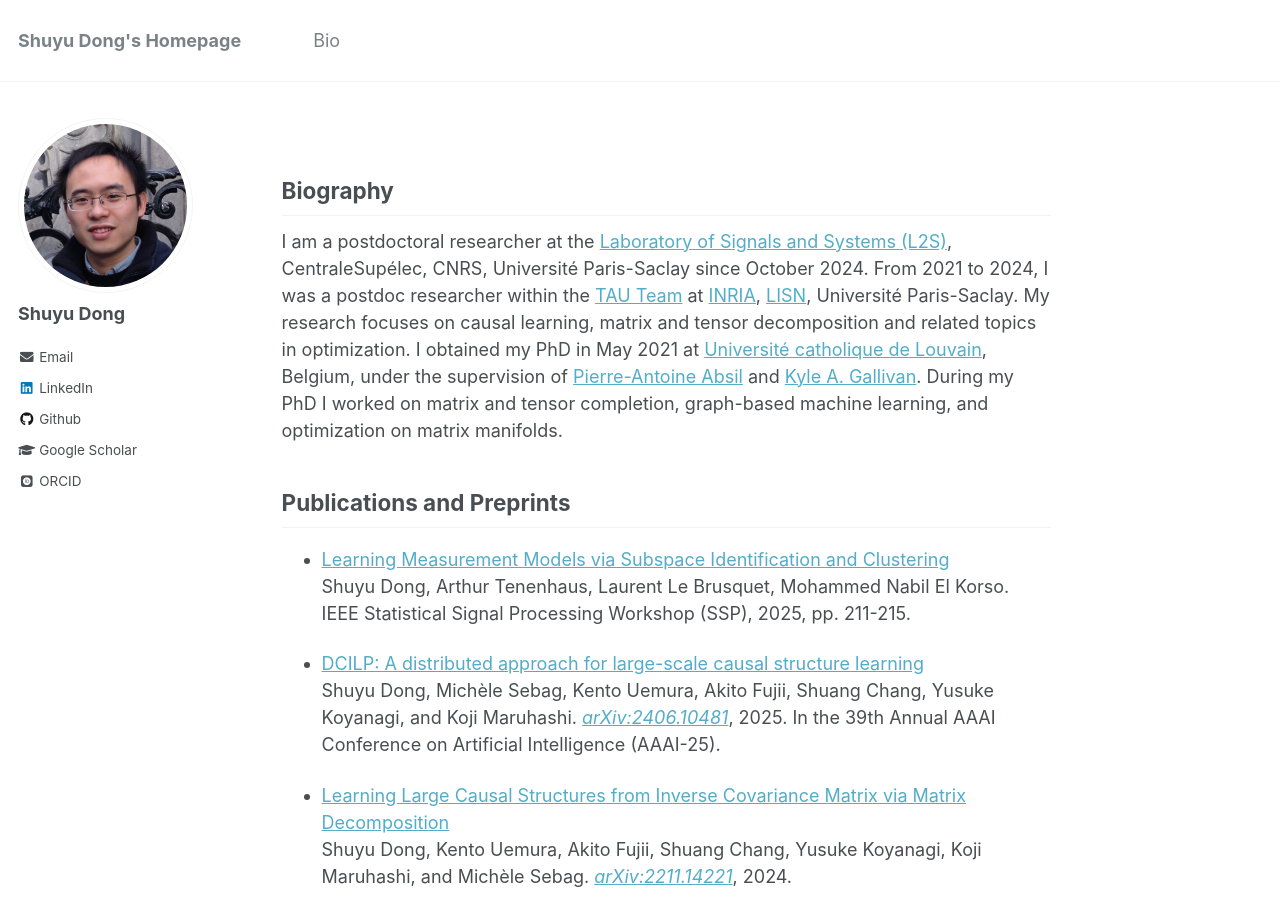
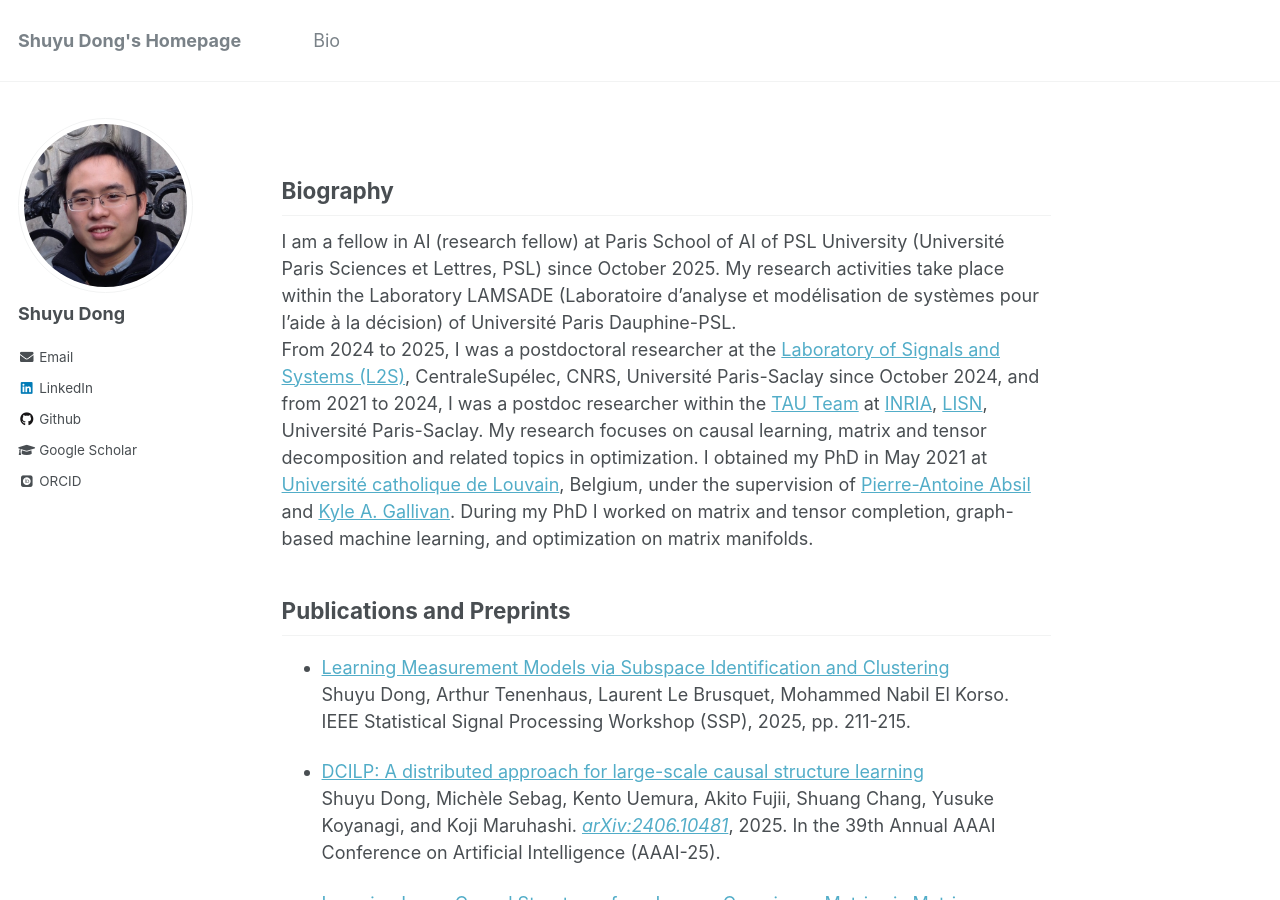
Before and after one commit to shuyu-d/shuyu-d.github.io, a Jekyll site: the page built from _pages/about.md, in a window 1280 px wide and 900 px high. Built offline with Jekyll 4.4.1, drawn with Linux system fonts in a browser that asks for light colours; some web fonts are replaced.

Commit message:
Update about.md

```diff
--- a/_pages/about.md
+++ b/_pages/about.md
@@ -10,7 +10,8 @@ redirect_from:
 
 ## Biography
 
-I am a postdoctoral researcher at the [Laboratory of Signals and Systems (L2S)](https://l2s.centralesupelec.fr/), CentraleSupélec, CNRS, Université Paris-Saclay since October 2024. From 2021 to 2024, I was a postdoc researcher within the [TAU Team](https://www.inria.fr/fr/tau) at [INRIA](https://www.inria.fr/fr/centre-inria-de-saclay), [LISN](https://www.lisn.upsaclay.fr/), Université Paris-Saclay.
+I am a fellow in AI (research fellow) at Paris School of AI of PSL University (Université Paris Sciences et Lettres, PSL) since October 2025. My research activities take place within the Laboratory LAMSADE (Laboratoire d'analyse et modélisation de systèmes pour l'aide à la décision) of Université Paris Dauphine-PSL.
+From 2024 to 2025, I was a postdoctoral researcher at the [Laboratory of Signals and Systems (L2S)](https://l2s.centralesupelec.fr/), CentraleSupélec, CNRS, Université Paris-Saclay since October 2024, and from 2021 to 2024, I was a postdoc researcher within the [TAU Team](https://www.inria.fr/fr/tau) at [INRIA](https://www.inria.fr/fr/centre-inria-de-saclay), [LISN](https://www.lisn.upsaclay.fr/), Université Paris-Saclay.
 My research focuses on causal learning, matrix and tensor decomposition and related topics in optimization.
 I obtained my PhD in May 2021 at [Université catholique de Louvain](https://uclouvain.be), Belgium, under the supervision of [Pierre-Antoine Absil](https://sites.uclouvain.be/absil/) and [Kyle A. Gallivan](https://www.math.fsu.edu/~gallivan/). During my PhD I worked on matrix and tensor completion, graph-based machine learning, and optimization on matrix manifolds.
 
```
